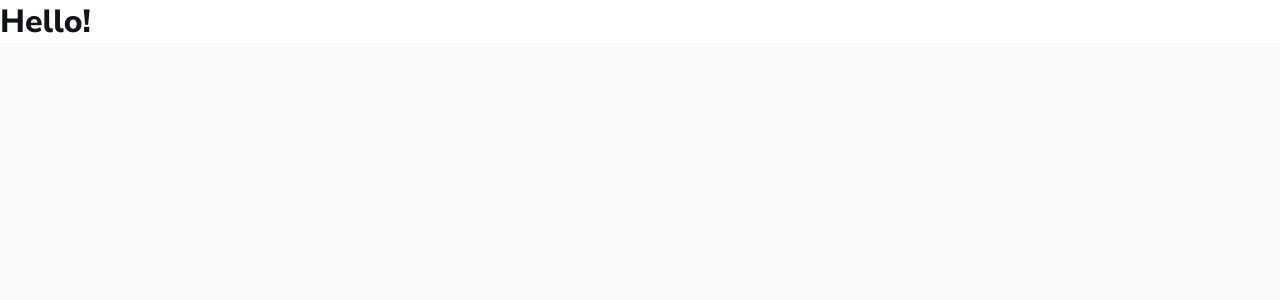
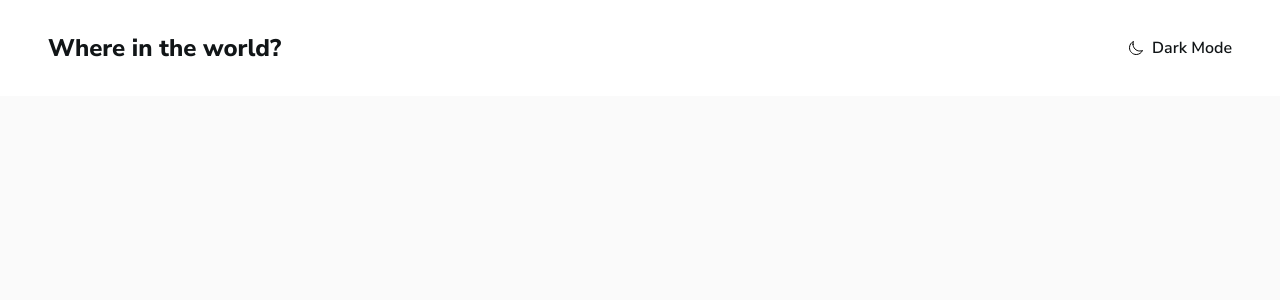
Before and after one commit to Samuca-sys/rest-api-countries, a React (Create React App) app: page / in a window 1280 px wide. Shown: the top 300 px of the page. Built offline with nearby package versions, Linux system fonts and the light colour scheme.

Commit message:
ci: add Header component

```diff
--- a/src/App.js
+++ b/src/App.js
@@ -1,9 +1,11 @@
+import { Header } from './components/Header';
+
 import './global.css';
 
 function App() {
 	return (
 		<div className='App'>
-			<h1>Hello!</h1>
+			<Header />
 		</div>
 	);
 }
--- /dev/null
+++ b/src/components/Header/index.js
@@ -0,0 +1,15 @@
+import { IoMoonOutline } from 'react-icons/io5';
+
+import './styles.css';
+
+export function Header() {
+	return (
+		<header>
+			<h2>Where in the world?</h2>
+			<div className='header--button'>
+				<IoMoonOutline />
+				<h4>Dark Mode</h4>
+			</div>
+		</header>
+	);
+}
--- /dev/null
+++ b/src/components/Header/styles.css
@@ -0,0 +1,42 @@
+header {
+	display: flex;
+	align-items: center;
+	padding: 2rem 3rem;
+	background: var(--lightElements);
+	margin: 0 auto;
+	width: 100%;
+}
+
+header h2 {
+	font-size: 1.5rem;
+	font-weight: 800;
+}
+
+.header--button {
+	display: inherit;
+	align-items: inherit;
+	margin-left: auto;
+}
+
+header h4 {
+	font-size: 1rem;
+	font-weight: 600;
+	margin-left: 0.5rem;
+}
+
+header svg,
+header h4 {
+	cursor: pointer;
+}
+
+@media (max-width: 640px) {
+	header {
+		padding: 1rem;
+	}
+	header h2 {
+		font-size: 0.875rem;
+	}
+	header h4 {
+		font-size: 0.75rem;
+	}
+}
```
